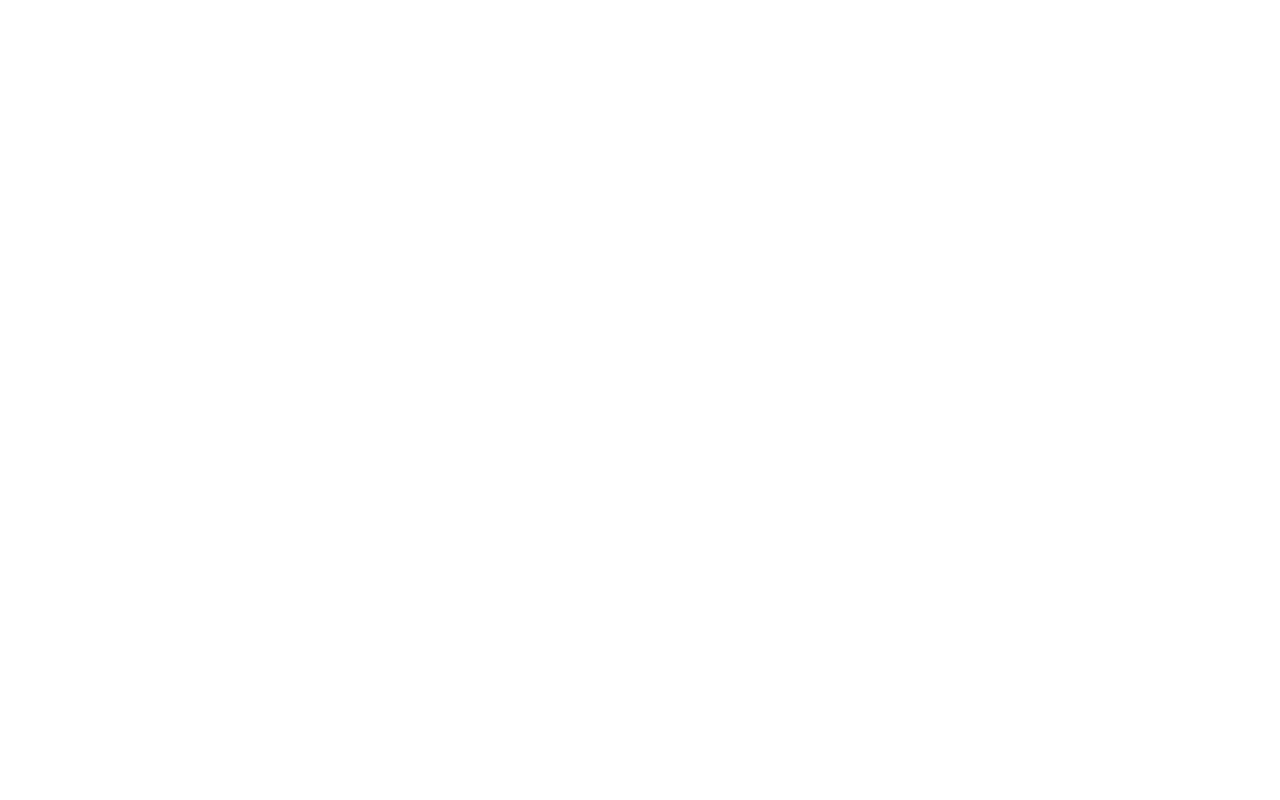
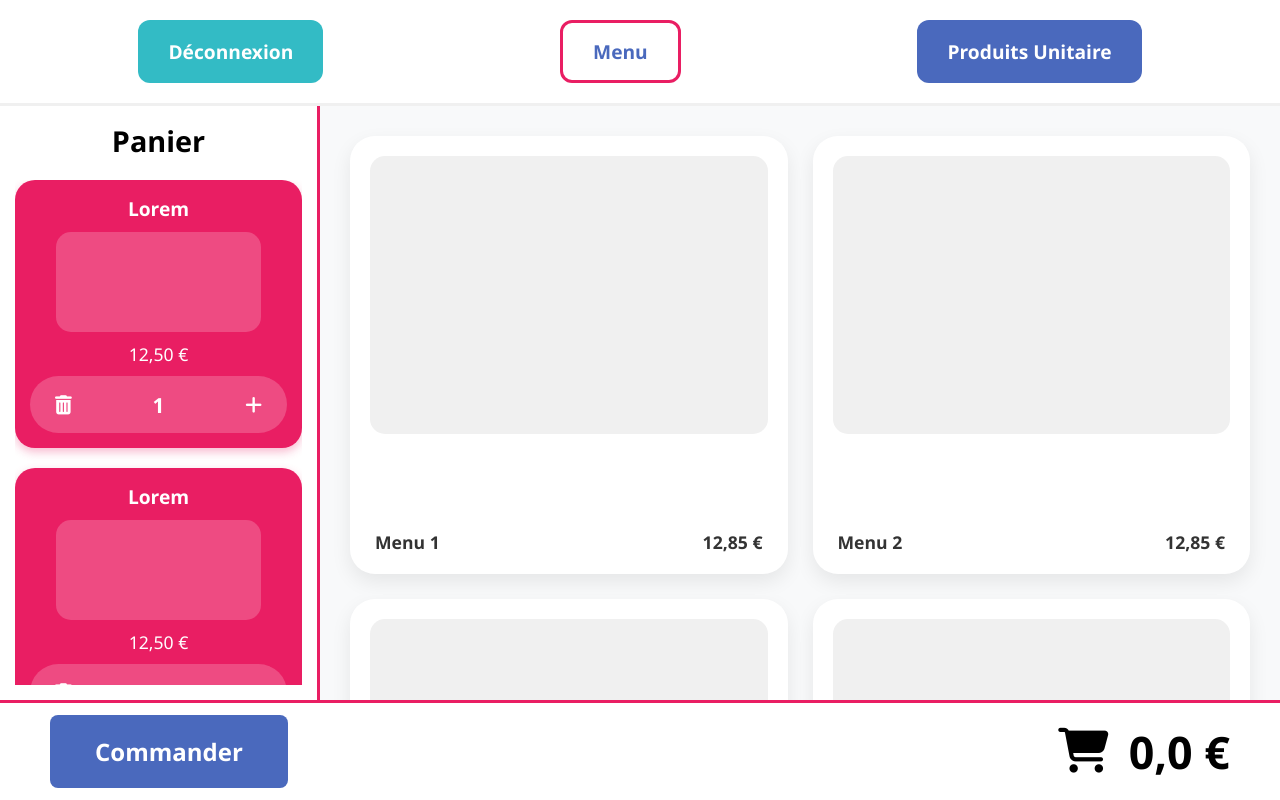
Before and after one commit to NathanCBT/Corso-Fleuri, a plain HTML site: page pages/cashierMenu/cashierMenu.html in a window 1280 px wide. Drawn offline with Linux system fonts and the light colour scheme.

Commit message:
html-css pageManu

```diff
--- a/pages/cashierMenu/cashierMenu.html
+++ b/pages/cashierMenu/cashierMenu.html
@@ -1,11 +1,135 @@
-<!DOCTYPE html>
-<html lang="en">
-<head>
-	<meta charset="UTF-8">
-	<meta name="viewport" content="width=device-width, initial-scale=1.0">
-	<title>cashier Menu</title>
-</head>
-<body>
-	<script src="cashierMenu.js"></script>
-</body>
+<!doctype html>
+<html lang="fr">
+  <head>
+    <meta charset="UTF-8" />
+    <meta name="viewport" content="width=device-width, initial-scale=1.0" />
+    <title>Interface caisse</title>
+    <link
+      rel="stylesheet"
+      href="https://cdnjs.cloudflare.com/ajax/libs/font-awesome/6.4.0/css/all.min.css"
+    />
+    <link rel="stylesheet" href="style.css" />
+  </head>
+  <body>
+    <header class="top-nav">
+      <button id="btn-deconnexion" class="btn btn-cyan">Déconnexion</button>
+      <button class="btn btn-pink-outline">Menu</button>
+      <button class="btn btn-blue">Produits Unitaire</button>
+    </header>
+
+    <main class="main-container">
+      <aside class="sidebar">
+        <h2 class="sidebar-title">Panier</h2>
+        <div class="cart-items">
+          <div class="cart-card">
+            <p class="item-name">Lorem</p>
+            <div class="image-placeholder"></div>
+            <p class="item-price">12,50 €</p>
+            <div class="qty-controls">
+              <button class="qty-btn-icon">
+                <i class="fa-solid fa-trash-can"></i>
+              </button>
+              <span class="qty-value">1</span>
+              <button class="qty-btn-icon">
+                <i class="fa-solid fa-plus"></i>
+              </button>
+            </div>
+          </div>
+          <div class="cart-card">
+            <p class="item-name">Lorem</p>
+            <div class="image-placeholder"></div>
+            <p class="item-price">12,50 €</p>
+            <div class="qty-controls">
+              <button class="qty-btn-icon">
+                <i class="fa-solid fa-trash-can"></i>
+              </button>
+              <span class="qty-value">1</span>
+              <button class="qty-btn-icon">
+                <i class="fa-solid fa-plus"></i>
+              </button>
+            </div>
+          </div>
+        </div>
+      </aside>
+
+      <section class="products-grid">
+        <div class="product-card">
+          <div class="image-placeholder-large"></div>
+          <div class="product-info">
+            <span>Menu 1</span>
+            <span>12,85 €</span>
+          </div>
+        </div>
+
+        <div class="product-card">
+          <div class="image-placeholder-large"></div>
+          <div class="product-info">
+            <span>Menu 2</span>
+            <span>12,85 €</span>
+          </div>
+        </div>
+
+        <div class="product-card">
+          <div class="image-placeholder-large"></div>
+          <div class="product-info">
+            <span>Menu 3</span>
+            <span>12,85 €</span>
+          </div>
+        </div>
+
+        <div class="product-card">
+          <div class="image-placeholder-large"></div>
+          <div class="product-info">
+            <span>Menu 4</span>
+            <span>12,85 €</span>
+          </div>
+        </div>
+        <div class="product-card">
+          <div class="image-placeholder-large"></div>
+          <div class="product-info">
+            <span>Menu 5</span>
+            <span>12,85 €</span>
+          </div>
+        </div>
+        <div class="product-card">
+          <div class="image-placeholder-large"></div>
+          <div class="product-info">
+            <span>Menu 6</span>
+            <span>12,85 €</span>
+          </div>
+        </div>
+        <div class="product-card">
+          <div class="image-placeholder-large"></div>
+          <div class="product-info">
+            <span>Menu 7</span>
+            <span>12,85 €</span>
+          </div>
+        </div>
+        <div class="product-card">
+          <div class="image-placeholder-large"></div>
+          <div class="product-info">
+            <span>Menu 8</span>
+            <span>12,85 €</span>
+          </div>
+        </div>
+        <div class="product-card">
+          <div class="image-placeholder-large"></div>
+          <div class="product-info">
+            <span>Menu 9</span>
+            <span>12,85 €</span>
+          </div>
+        </div>
+      </section>
+    </main>
+
+    <footer class="bottom-bar">
+      <button class="btn-commander">Commander</button>
+      <div class="total-display">
+        <i class="fa-solid fa-cart-shopping"></i>
+        <span class="total-amount">0,0 €</span>
+      </div>
+    </footer>
+
+    <script src="script.js"></script>
+  </body>
 </html>
--- /dev/null
+++ b/pages/cashierMenu/style.css
@@ -0,0 +1,276 @@
+:root {
+  --cyan: #33bbc5;
+  --pink: #e91e63;
+  --blue: #4a69bd;
+  --bg-light: #f8f9fa;
+}
+
+* {
+  box-sizing: border-box;
+  margin: 0;
+  padding: 0;
+  font-family: "Segoe UI", Roboto, Helvetica, Arial, sans-serif;
+}
+
+body {
+  display: flex;
+  flex-direction: column;
+  height: 100vh;
+  background-color: var(--bg-light);
+  overflow: hidden;
+}
+
+.top-nav {
+  display: flex;
+  justify-content: space-around;
+  padding: 20px;
+  background: white;
+  border-bottom: 3px solid #f0f0f0;
+}
+
+.btn {
+  padding: 15px 30px;
+  border-radius: 12px;
+  border: none;
+  color: white;
+  font-weight: 700;
+  cursor: pointer;
+  font-size: 1.2rem;
+  transition: transform 0.1s;
+}
+
+.btn:active {
+  transform: scale(0.95);
+}
+
+.btn-cyan {
+  background-color: var(--cyan);
+}
+.btn-blue {
+  background-color: var(--blue);
+}
+.btn-pink-outline {
+  background: white;
+  border: 3px solid var(--pink);
+  color: var(--blue);
+}
+
+.main-container {
+  display: flex;
+  flex: 1;
+  overflow: hidden;
+}
+
+.sidebar {
+  width: 320px;
+  background: white;
+  border-right: 3px solid var(--pink);
+  display: flex;
+  flex-direction: column;
+  padding: 15px;
+}
+
+.sidebar-title {
+  text-align: center;
+  margin-bottom: 20px;
+  font-size: 1.8rem;
+}
+
+.cart-items {
+  flex: 1;
+  overflow-y: auto;
+}
+
+.cart-card {
+  background: var(--pink);
+  color: white;
+  border-radius: 20px;
+  margin-bottom: 20px;
+  padding: 15px;
+  text-align: center;
+  box-shadow: 0 4px 10px rgba(233, 30, 99, 0.3);
+}
+
+.image-placeholder {
+  width: 80%;
+  height: 100px;
+  background: rgba(255, 255, 255, 0.2);
+  margin: 10px auto;
+  border-radius: 15px;
+}
+
+.item-name {
+  font-weight: bold;
+  font-size: 1.2rem;
+}
+.item-price {
+  font-size: 1.1rem;
+  margin-bottom: 10px;
+}
+
+.qty-controls {
+  display: flex;
+  justify-content: space-between;
+  align-items: center;
+  background: rgba(255, 255, 255, 0.2);
+  border-radius: 30px;
+  padding: 5px 15px;
+}
+
+.qty-btn-icon {
+  background: none;
+  border: none;
+  color: white;
+  font-size: 1.2rem;
+  cursor: pointer;
+  padding: 10px;
+}
+
+.qty-value {
+  font-weight: bold;
+  font-size: 1.3rem;
+}
+
+/* --- SECTION PRODUITS (GRILLE) --- */
+
+.products-grid {
+  flex: 1;
+  display: grid;
+  /* FORCE 2 COLONNES MAXIMUM */
+  grid-template-columns: repeat(2, 1fr);
+  gap: 25px;
+  padding: 30px;
+
+  /* SCROLL VERTICAL UNIQUEMENT */
+  overflow-y: auto;
+  overflow-x: hidden;
+  height: 100%;
+  align-content: start; /* Aligne les premières cartes en haut */
+}
+
+/* Style de la barre de défilement (Scrollbar) à droite */
+.products-grid::-webkit-scrollbar {
+  width: 14px;
+}
+
+.products-grid::-webkit-scrollbar-track {
+  background: #f1f1f1;
+  border-radius: 10px;
+}
+
+.products-grid::-webkit-scrollbar-thumb {
+  background: var(--blue);
+  border-radius: 10px;
+  border: 3px solid #f1f1f1;
+}
+
+/* CARTE PRODUIT (FORCÉE EN CARRÉ) */
+.product-card {
+  background: white;
+  border-radius: 25px;
+  padding: 20px;
+  box-shadow: 0 8px 20px rgba(0, 0, 0, 0.08);
+
+  /* Force le ratio 1:1 (Carré) */
+  aspect-ratio: 1 / 1;
+
+  display: flex;
+  flex-direction: column;
+  justify-content: space-between;
+  align-items: center;
+  cursor: pointer;
+  transition:
+    transform 0.2s ease,
+    box-shadow 0.2s ease;
+}
+
+.product-card:active {
+  transform: scale(0.96);
+}
+
+/* Image à l'intérieur de la carte */
+.image-placeholder-large {
+  width: 100%;
+  height: 75%; /* Laisse de la place pour le texte en bas */
+  background: #f0f0f0;
+  border-radius: 20px;
+  display: flex;
+  align-items: center;
+  justify-content: center;
+}
+
+/* Infos (Nom et Prix) */
+.product-info {
+  width: 100%;
+  display: flex;
+  justify-content: space-between;
+  align-items: center;
+  margin-top: 10px;
+  font-weight: 800;
+  font-size: 1.3rem; /* Plus gros pour tablette */
+  color: #333;
+}
+
+.image-placeholder-large {
+  width: 90%;
+  height: 70%;
+  background: #f8f8f8;
+  border-radius: 15px;
+  display: flex;
+  align-items: center;
+  justify-content: center;
+}
+
+.product-info {
+  width: 100%;
+  display: flex;
+  justify-content: space-between;
+  align-items: center;
+  font-weight: 700;
+  font-size: 1.1rem;
+  padding: 0 5px;
+}
+
+.image-placeholder-large {
+  width: 100%;
+  aspect-ratio: 1/1;
+  background: #f0f0f0;
+  border-radius: 15px;
+}
+
+.product-info {
+  display: flex;
+  justify-content: space-between;
+  margin-top: 15px;
+  font-weight: 700;
+  font-size: 1.1rem;
+}
+
+.bottom-bar {
+  height: 100px;
+  background: white;
+  border-top: 3px solid var(--pink);
+  display: flex;
+  justify-content: space-between;
+  align-items: center;
+  padding: 0 50px;
+}
+
+.btn-commander {
+  background: var(--blue);
+  color: white;
+  border: none;
+  padding: 20px 45px;
+  font-size: 1.5rem;
+  font-weight: bold;
+  border-radius: 8px;
+  cursor: pointer;
+}
+
+.total-display {
+  display: flex;
+  align-items: center;
+  gap: 20px;
+  font-size: 2.8rem;
+  font-weight: 800;
+}
```
